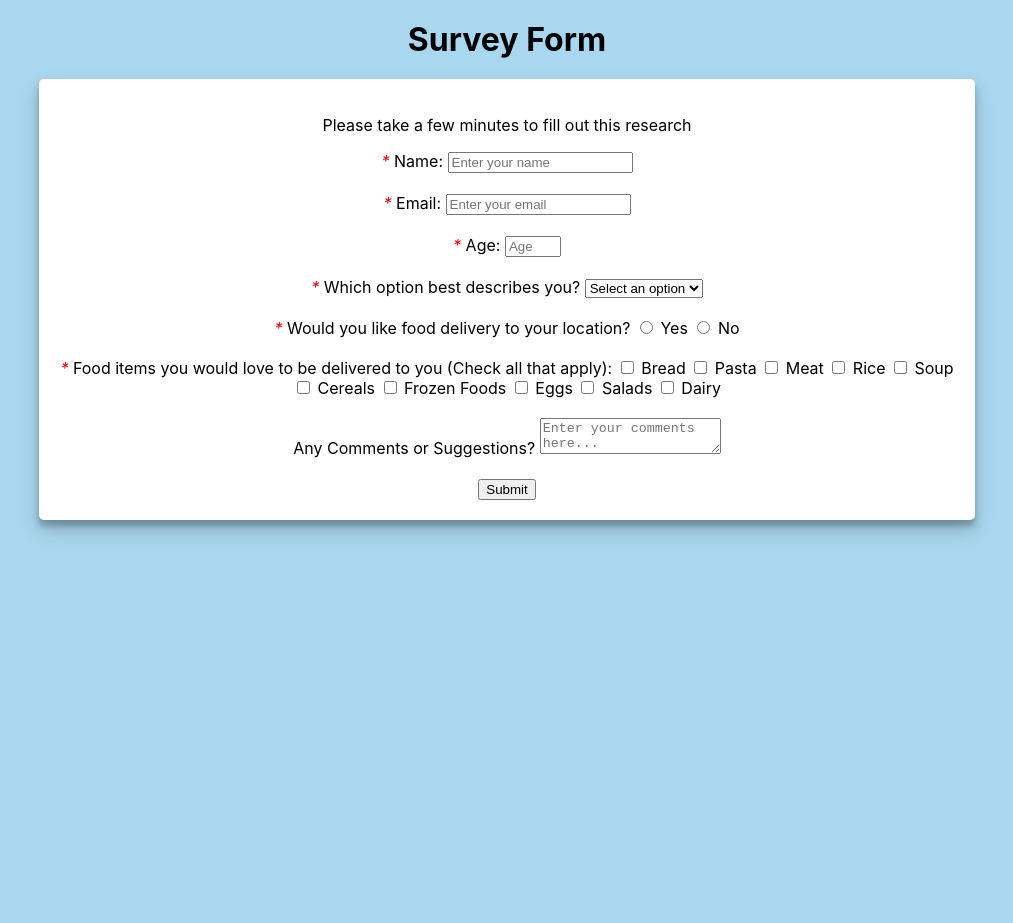
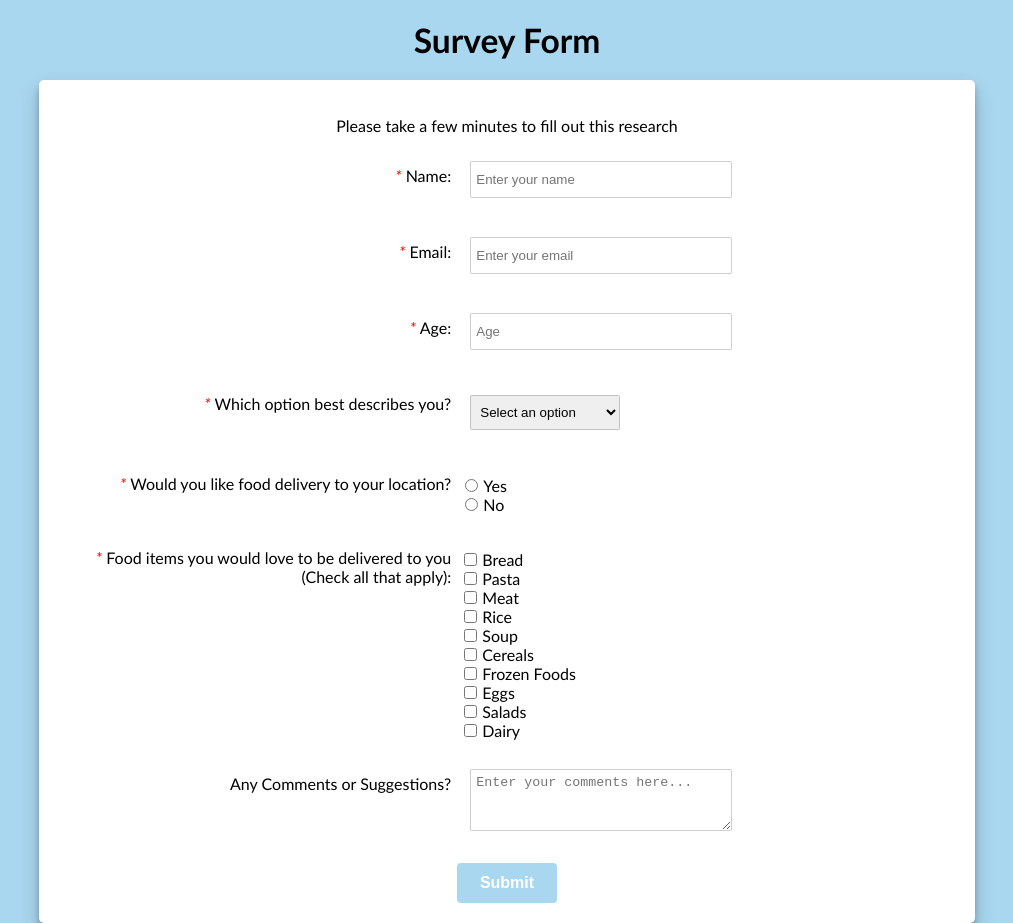
Before and after one commit to fobabs/survey-form, a plain HTML site: page index.htm in a window 1280 px wide. Shown: the whole page, without its empty margins (141-1154 px from the left). Before the commit the page ends 820 px from the top, so only its background shows below. Drawn offline with Linux system fonts and the light colour scheme.

Commit message:
made minor changes

```diff
--- a/assets/style.css
+++ b/assets/style.css
@@ -1,13 +1,13 @@
 html, body {
   background-color: #a9d7ef;
-  font-family: -apple-system, BlinkMacSystemFont, 'Segoe UI', Roboto, Oxygen, Ubuntu, Cantarell, 'Open Sans', 'Helvetica Neue', sans-serif;
+  font-family: 'Trebuchet MS', 'Lucida Sans Unicode', 'Lucida Grande', 'Lucida Sans', Arial, sans-serif;
   width: 100%;
   height: 100%;
   text-align: center;
   min-width: 320px;
 }
 header {
-  font-size: 2em;
+  font-size: 2.1em;
   font-weight: bold;
   margin: 20px;
 }
@@ -19,6 +19,82 @@ header {
   padding: 20px;
   box-shadow: 0 10px 20px rgba(0,0,0,0.19), 0 6px 6px rgba(0,0,0,0.23);
 }
+.labels {
+  width: 40%;
+  text-align: right;
+  display: inline-block;
+  vertical-align: top;
+  padding: 5px;
+  margin-top: 10px;
+}
+.inputs {
+  width: 52%;
+  text-align: left;
+  display: inline-block;
+  vertical-align: middle;
+}
+.input-field {
+  width: 250px;
+  height: 25px;
+  padding: 5px;
+  margin: 10px;
+  border: 1px solid rgba(0,0,0,0.19);
+  border-radius: 2px;
+}
+.user-clicks, input[type="checkbox"] {
+  float: left;
+  margin-right: 5px;
+}
+.dropdown {
+  width: 150px;
+  height: 35px;
+  padding: 5px;
+  margin: 10px;
+  margin-top: 16px;
+  border: 1px solid rgba(0,0,0,0.19);
+  border-radius: 2px;
+}
 .em-text {
   color: red;
 }
+#comments {
+  height: 50px;
+}
+#submit {
+  background-color: #a9d7ef;
+  border: 0px solid;
+  border-radius: 4px;
+  height: 40px;
+  width: 100px;
+  color: #ffffff;
+  font-size: 1em;
+  font-weight: bold;
+}
+.radio, .checkbox {
+  position: relative;
+  margin-top: 17px;
+}
+@media screen and (max-width: 800px) {
+  .input-field {
+    width: 80%;
+  }
+  select {
+    width: 90%;
+  }
+}
+@media screen and (max-width: 500px) {
+  .labels {
+    width: 100%;
+    text-align: left;
+  }
+  .inputs {
+    width: 80%;
+    float: left;
+  }
+  .input-field {
+    width: 100%;
+  }
+  select {
+    width: 100%;
+  }
+}
--- a/index.htm
+++ b/index.htm
@@ -13,68 +13,99 @@
     <div id="form-body">
       <p id="description">Please take a few minutes to fill out this research</p>
       <form method="GET" action="" id="survey-form">
-        <div>
+        <div class="labels">
           <label for="name" id="name-label"><em class="em-text">*</em> Name:</label>
-          <input type="text" name="name" id="name" placeholder="Enter your name" required />
         </div>
-        <br/>
-        <div>
+        <div class="inputs">
+          <input type="text" name="name" id="name" class="input-field" placeholder="Enter your name" required />
+        </div>
+        <br />
+        <br />
+        <div class="labels">
           <label for="email" id="email-label"><em class="em-text">*</em> Email:</label>
-          <input type="email" name="email" id="email" placeholder="Enter your email" required />
         </div>
-        <br/>
-        <div>
+        <div class="inputs">
+          <input type="email" name="email" id="email" class="input-field" placeholder="Enter your email" required />
+        </div>
+        <br />
+        <br />
+        <div class="labels">
           <label for="number" id="number-label"><em class="em-text">*</em> Age:</label>
-          <input type="number" name="age" id="number" min="1" max="99" placeholder="Age" required />
         </div>
-        <br/>
-        <div>
+        <div class="inputs">
+          <input type="number" name="age" id="number" class="input-field" min="1" max="99" placeholder="Age" required />
+        </div>
+        <br />
+        <br />
+        <div class="labels">
           <label for="dropdown"><em class="em-text">*</em> Which option best describes you?</label>
-          <select id="dropdown">
+        </div>
+        <div class="inputs">
+          <select id="dropdown" class="dropdown">
             <option disabled selected>Select an option</option>
             <option value="student">Student</option>
             <option value="graduate">Graduate</option>
             <option value="working-class">Working Class</option>
           </select>
         </div>
-        <br/>
-        <div>
+        <br />
+        <br />
+        <div class="labels">
           <label><em class="em-text">*</em> Would you like food delivery to your location?</label>
-          <input type="radio" id="radio-1" name="radio-buttons" value="yes" />
+        </div>
+        <div class="inputs radio">
+          <input type="radio" id="radio-1" class="user-clicks" name="radio-buttons" value="yes" />
           <label for="radio-1">Yes</label>
-          <input type="radio" id="radio-2" name="radio-buttons" value="no" />
+          <br />
+          <input type="radio" id="radio-2" class="user-clicks" name="radio-buttons" value="no" />
           <label for="radio-2">No</label>
         </div>
-        <br/>
-        <div>
+        <br />
+        <br />
+        <div class="labels">
           <label><em class="em-text">*</em> Food items you would love to be delivered to you (Check all that apply): </label>
-          <input type="checkbox" id="bread" name="choice" value="bread" />
+        </div>
+        <div class="inputs checkbox">
+          <input type="checkbox" id="bread" class="user-clicks" name="choice" value="bread" />
           <label for="bread">Bread</label>
-          <input type="checkbox" id="meat" name="choice" value="pasta" />
+          <br />
+          <input type="checkbox" id="pasta" class="user-clicks" name="choice" value="pasta" />
           <label for="pasta">Pasta</label>
-          <input type="checkbox" id="pasta" name="choice" value="meat" />
+          <br />
+          <input type="checkbox" id="meat" class="user-clicks" name="choice" value="meat" />
           <label for="meat">Meat</label>
-          <input type="checkbox" id="Rice" name="choice" value="rice" />
+          <br />
+          <input type="checkbox" id="rice" class="user-clicks" name="choice" value="rice" />
           <label for="rice">Rice</label>
-          <input type="checkbox" id="soup" name="choice" value="soup" />
+          <br />
+          <input type="checkbox" id="soup" class="user-clicks" name="choice" value="soup" />
           <label for="soup">Soup</label>
-          <input type="checkbox" id="cereals" name="choice" value="cereals" />
+          <br />
+          <input type="checkbox" id="cereals" class="user-clicks" name="choice" value="cereals" />
           <label for="cereals">Cereals</label>
-          <input type="checkbox" id="frozen-foods" name="choice" value="frozen-foods" />
+          <br />
+          <input type="checkbox" id="frozen-foods" class="user-clicks" name="choice" value="frozen-foods" />
           <label for="frozen-foods">Frozen Foods</label>
-          <input type="checkbox" id="eggs" name="choice" value="eggs" />
+          <br />
+          <input type="checkbox" id="eggs" class="user-clicks" name="choice" value="eggs" />
           <label for="eggs">Eggs</label>
-          <input type="checkbox" id="salads" name="choice" value="salads" />
+          <br />
+          <input type="checkbox" id="salads" class="user-clicks" name="choice" value="salads" />
           <label for="salads">Salads</label>
-          <input type="checkbox" id="dairy" name="choice" value="dairy" />
-          <label for="Dairy">Dairy</label>
+          <br />
+          <input type="checkbox" id="dairy" class="user-clicks" name="choice" value="dairy" />
+          <label for="dairy">Dairy</label>
         </div>
-        <br/>
-        <div>
+        <br />
+        <br />
+        <div class="labels">
           <label for="comments">Any Comments or Suggestions?</label>
-          <textarea id="comments" placeholder="Enter your comments here..."></textarea>
         </div>
-        <br/>
+        <div class="inputs">
+          <textarea id="comments" class="input-field" name="comments" placeholder="Enter your comments here..."></textarea>
+        </div>
+        <br />
+        <br />
         <button type="submit" id="submit">Submit</button>
       </form>
     </div>
```
